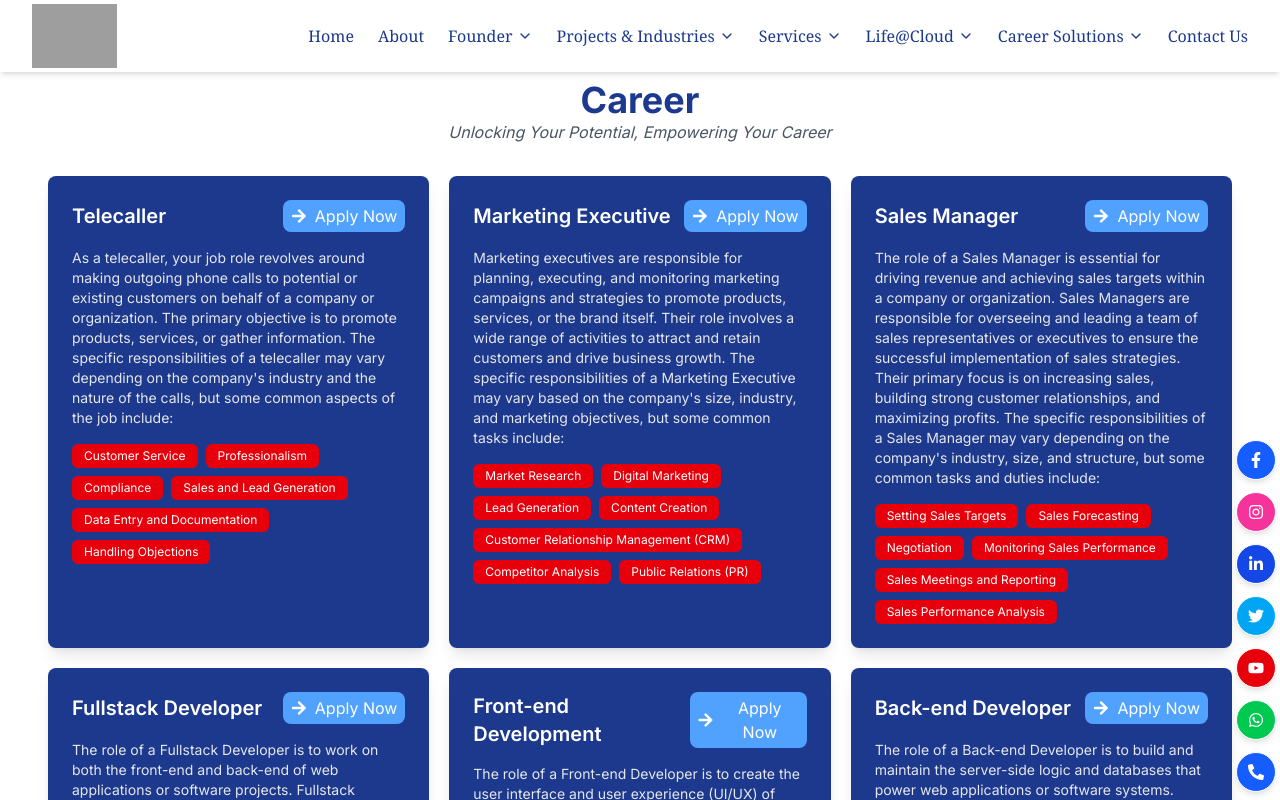
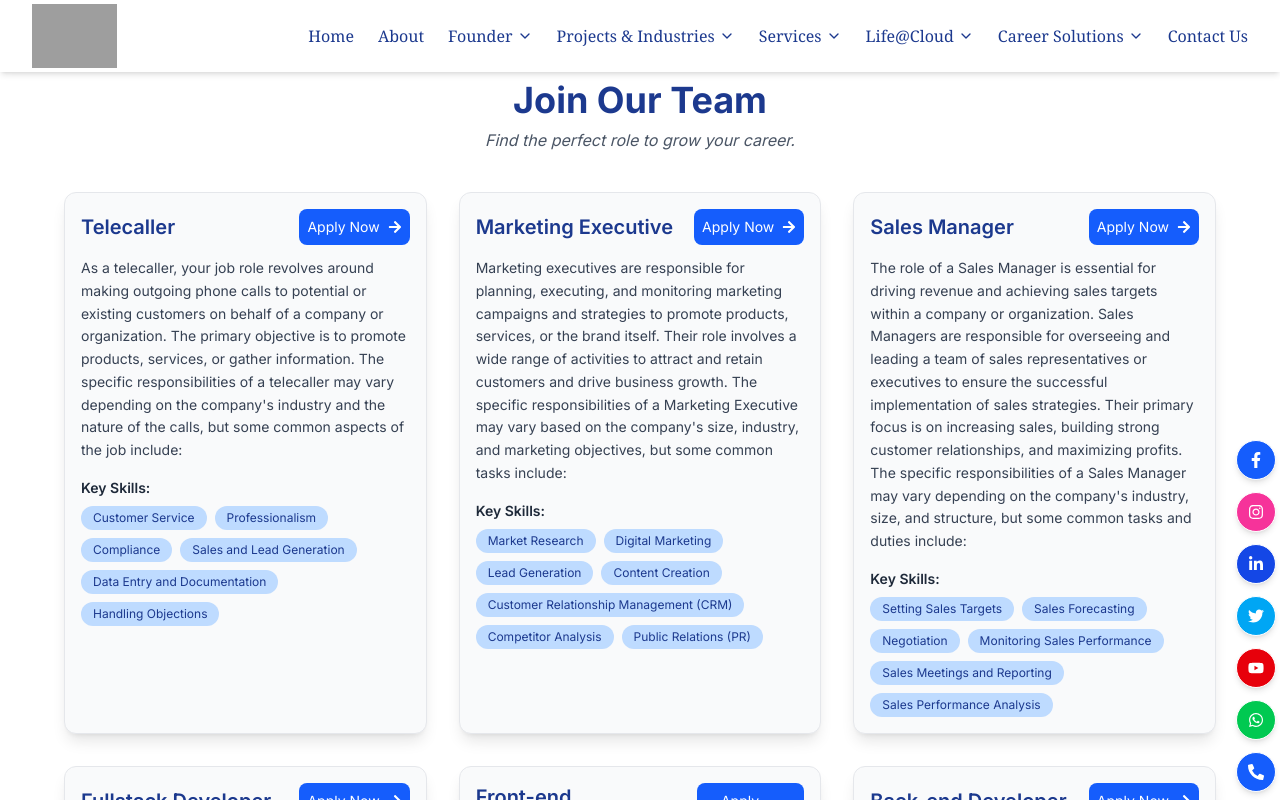
Before and after one commit to AbhishekKorade/cloud-booking-web, a Next.js app: page /career-solution/career in a window 1280 px wide. Shown: the top 800 px of the page. Built offline with nearby package versions, Linux system fonts and the light colour scheme; grey boxes are pictures that could not be loaded.

Commit message:
contact us page

```diff
--- a/src/app/career-solution/career/component/Career.jsx
+++ b/src/app/career-solution/career/component/Career.jsx
@@ -2,7 +2,7 @@
 import React, { useEffect } from "react";
 import AOS from "aos";
 import "aos/dist/aos.css";
-import { FaUserTie, FaArrowRight } from "react-icons/fa";
+import { FaArrowRight } from "react-icons/fa";
 
 const jobListings = [
   {
@@ -112,54 +112,45 @@ const Career = () => {
   }, []);
 
   return (
-    <div className="mt-4 px-4 md:px-8 lg:px-12 lg:mt-5">
+    <div className="mt-8 px-6 md:px-12 lg:px-16">
       {/* Title & Subtitle */}
-      <h5
-        className="text-4xl text-blue-900 text-center font-bold"
-        data-aos="fade-up"
-      >
-        Career
-      </h5>
-      <p
-        className="italic text-center text-gray-600"
-        data-aos="fade-up"
-        data-aos-delay="200"
-      >
-        Unlocking Your Potential, Empowering Your Career
-      </p>
+      <div className="text-center">
+        <h2 className="text-4xl font-bold text-blue-900" data-aos="fade-up">
+          Join Our Team
+        </h2>
+        <p className="italic text-gray-600 mt-2" data-aos="fade-up" data-aos-delay="200">
+          Find the perfect role to grow your career.
+        </p>
+      </div>
 
       {/* Job Listings */}
-      <div className="mt-8 grid grid-cols-1 sm:grid-cols-2 xl:grid-cols-3 gap-5">
-
+      <div className="mt-10 grid grid-cols-1 sm:grid-cols-2 lg:grid-cols-3 gap-8">
         {jobListings.map((job, index) => (
           <div
             key={job.id}
-            className="bg-blue-900 text-white rounded-lg shadow-lg w-full max-w-lg p-6"
+            className="bg-gray-50 border border-gray-200 shadow-lg rounded-xl p-4 transition-all transform hover:-translate-y-2 hover:shadow-xl"
             data-aos="fade-up"
-            data-aos-delay={index * 200}
+            data-aos-delay={index * 150}
           >
             {/* Job Title */}
             <div className="flex justify-between items-center">
-              <div className="flex items-center gap-2">
-                {/* <FaUserTie className="text-white text-lg" /> */}
-                <span className="text-xl font-semibold">{job.title}</span>
-              </div>
-              <button className="bg-blue-400 text-white px-2 cursor-pointer py-1 rounded-lg flex items-center gap-2 hover:bg-blue-500">
-                <FaArrowRight /> Apply Now
+              <h3 className="text-xl font-semibold text-blue-900">{job.title}</h3>
+              <button className="bg-blue-600 text-sm text-white px-2 py-2 rounded-lg flex items-center gap-2 hover:bg-blue-700 transition">
+                Apply Now <FaArrowRight />
               </button>
             </div>
 
             {/* Job Description */}
-            <p className="mt-4 text-sm text-gray-200">{job.description}</p>
+            <p className="mt-3 text-gray-700 text-sm leading-relaxed">{job.description}</p>
 
             {/* Responsibilities */}
             <div className="mt-4">
-
+              <h4 className="text-sm font-semibold text-gray-800">Key Skills:</h4>
               <div className="flex flex-wrap gap-2 mt-2">
                 {job.responsibilities.map((item, idx) => (
                   <span
                     key={idx}
-                    className="bg-red-600 text-white text-xs px-3 py-1 rounded-md"
+                    className="bg-blue-200 text-blue-900 text-xs px-3 py-1 rounded-full"
                   >
                     {item}
                   </span>
--- a/src/app/components/Navbar.jsx
+++ b/src/app/components/Navbar.jsx
@@ -108,7 +108,7 @@ const NavBar = () => {
                 dropdown: [
                   { label: "Cloud Learning", link: "/career-solution/cloud-learning" },
                   { label: "Blogs", link: "/career-solution/blog" },
-                  { label: "Career", link: "career-solution/career" },
+                  { label: "Career", link: "/career-solution/career" },
                 ],
               },
               { label: "Contact Us", link: "/contact" },
@@ -231,7 +231,7 @@ const NavBar = () => {
                 dropdown: [
                   { label: "Cloud Learning", link: "/career-solution/cloud-learning" },
                   { label: "Blogs", link: "/career-solution/blog" },
-                  { label: "Career", link: "career-solution/career" },
+                  { label: "Career", link: "/career-solution/career" },
                 ],
               },
               { label: "Contact Us", link: "/contact" },
--- /dev/null
+++ b/src/app/contact/component/Contact.jsx
@@ -0,0 +1,66 @@
+import React from "react";
+
+const Contact = () => {
+  return (
+    <div className="mt-4 px-4 md:px-8 lg:px-12 lg:mt-5 bg-blue-50 pt-4" >
+    {/* Title & Subtitle - Fade Up */}
+    <h5
+      className="text-4xl text-blue-900 text-center font-bold mb-5"
+      data-aos="fade-up"
+    >
+    Contact Us
+    </h5>
+
+      <div className="grid grid-cols-1 md:grid-cols-2 gap-6">
+        {/* Left - Google Map */}
+        <div className="w-full h-64 md:h-auto">
+          <iframe
+            className="w-full h-full rounded-lg shadow-lg"
+            src="https://www.google.com/maps/embed?pb=!1m18!1m12!1m3!1d3782.600881765166!2d73.81716861489315!3d18.5469296873937!2m3!1f0!2f0!3f0!3m2!1i1024!2i768!4f13.1!3m3!1m2!1s0x3bc2bf75393ff42b%3A0x9b632a700c7e5f6c!2sCloud%20Booking%20Software%20Solutions%20Pune!5e0!3m2!1sen!2sin!4v1686053791462!5m2!1sen!2sin"
+            loading="lazy"
+          ></iframe>
+        </div>
+
+        {/* Right - Contact Form */}
+        <div className="bg-white p-6 shadow-lg rounded-lg">
+          <form className="space-y-4">
+            <div className="grid grid-cols-2 gap-4">
+              <input
+                type="text"
+                placeholder="Your Name"
+                className="w-full p-3 border rounded"
+              />
+              <input
+                type="email"
+                placeholder="Your Email"
+                className="w-full p-3 border rounded"
+              />
+            </div>
+            <input
+              type="text"
+              placeholder="Subject"
+              className="w-full p-3 border rounded"
+            />
+            <input
+              type="text"
+              placeholder="Mobile Number"
+              className="w-full p-3 border rounded"
+            />
+            <textarea
+              placeholder="Message"
+              className="w-full p-3 border rounded h-32"
+            ></textarea>
+            <button
+              type="submit"
+              className="w-full bg-blue-500 text-white py-3 rounded hover:bg-blue-600 transition"
+            >
+              Send Message
+            </button>
+          </form>
+        </div>
+      </div>
+    </div>
+  );
+};
+
+export default Contact;
--- /dev/null
+++ b/src/app/contact/page.jsx
@@ -0,0 +1,12 @@
+import React from 'react'
+import Contact from './component/Contact'
+
+const page = () => {
+  return (
+    <div className=' mt-16'>
+      <Contact/>
+    </div>
+  )
+}
+
+export default page
```
Also changed, not shown: src/app/components/Know_us.jsx (+161 -22 lines).
